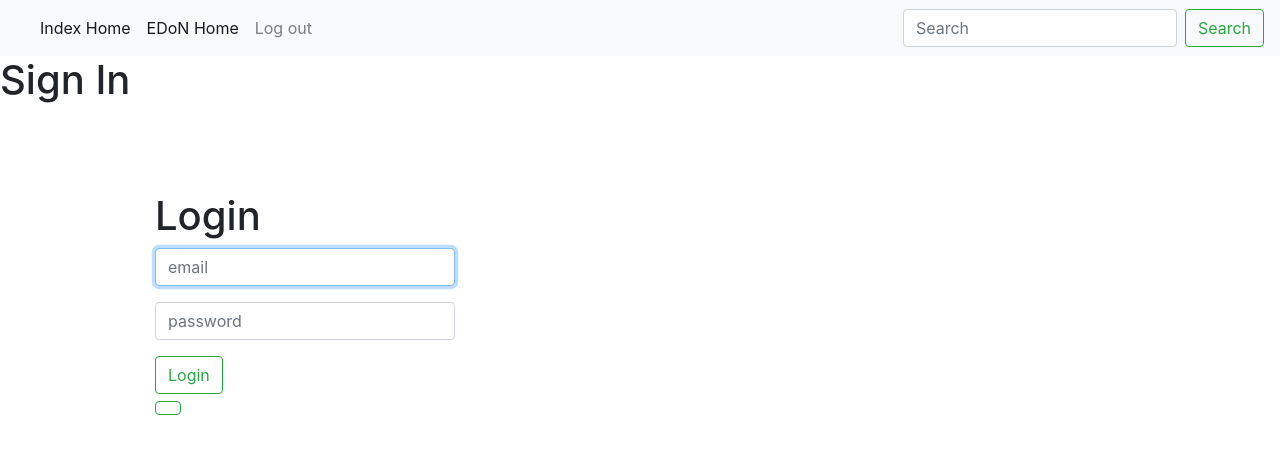
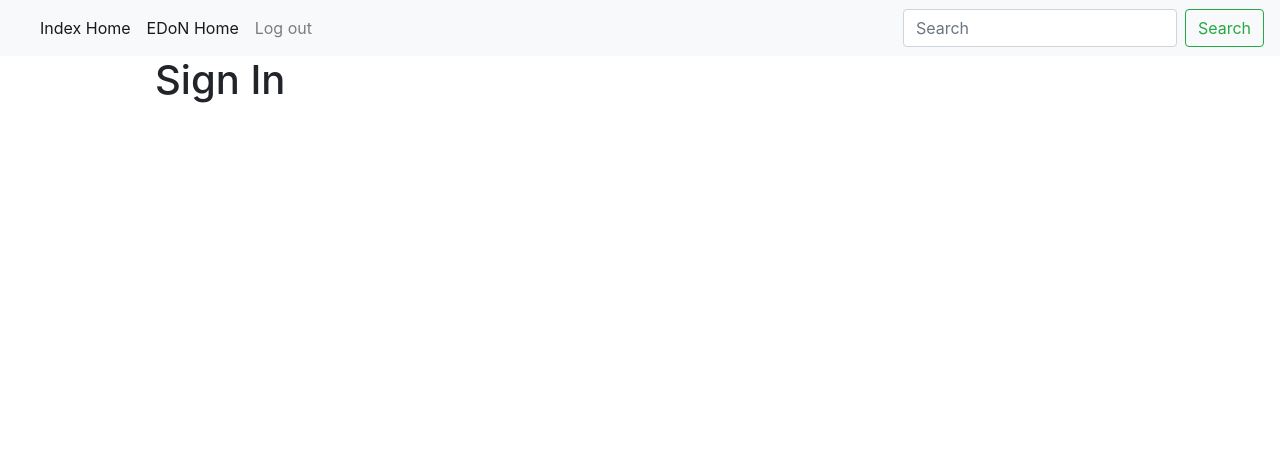
Before and after one commit to jamesalzuk/biomarker-index, a Flask app: template templates/login.html in a window 1280 px wide. Shown: the top 454 px of the page. Run offline with Flask 2, Linux system fonts and the light colour scheme; the template is opened without the code that fills it, so the values that code supplies are empty; some libraries are stand-ins or nearby versions.

Commit message:
fix login page ui

```diff
--- a/templates/base.html
+++ b/templates/base.html
@@ -32,5 +32,14 @@
       </form>
     </div>
   </nav>
+  {% with messages = get_flashed_messages() %}
+  {% if messages %}
+    <ul>
+        {% for message in messages %}
+        <li>{{ message }}</li>
+        {% endfor %}
+    </ul>
+  {% endif %}
+  {% endwith %}
   {% block content %}{% endblock %}
 </html>
--- a/templates/login.html
+++ b/templates/login.html
@@ -1,6 +1,7 @@
 {% extends "base.html" %}
 
 {% block content %}
+<div class="container">
   <title>Login</title>
   <h1>Sign In</h1>
   <form action="" method="post" novalidate>
@@ -16,17 +17,6 @@
       <p>{{ form.remember_me() }} {{ form.remember_me.label }}</p>
       <p>{{ form.submit() }}</p>
   </form>
-    <div class="container">
-      <h1>Login</h1>
-      <form role="form" method='POST' action='/login'>
-        <div class="form-group">
-          <input type="text" name="email" class="form-control" id="url-box" placeholder="email" style="max-width: 300px;" autofocus required>
 </div>
-        <div class="form-group">
-          <input type="password" name="password" class="form-control" id="url-box" placeholder="password" style="max-width: 300px;" autofocus required>
-        </div>
-        <button class="btn btn-outline-success my-2 my-sm-0" type="submit">Login</button>
-      </form>
-      <button class="btn btn-outline-success my-2 my-sm-0" ><a href="{{ url_for('register') }}"></button>
 {% endblock %}
 </html>
```
Lines whose indentation alone changed are shown as unchanged.
